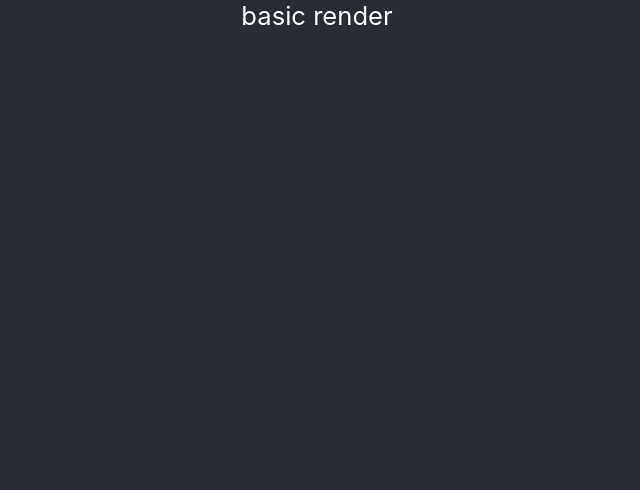
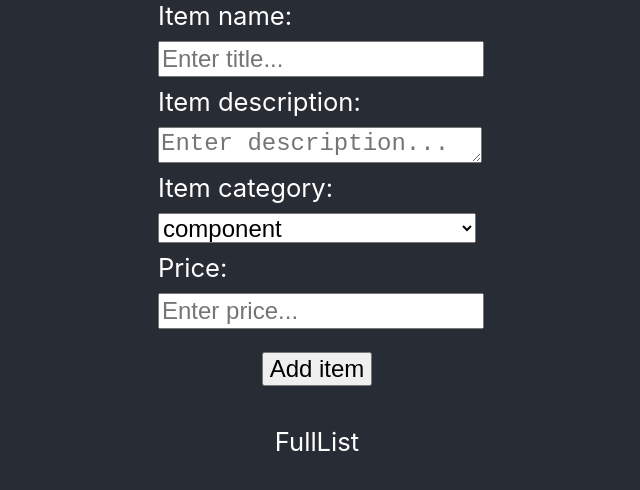
Before and after one commit to olaftarlowski/mdb-task, a React (Create React App) app: page / in a window 1280 px wide. Shown: the top 490 px of the page, without its empty margins (323-963 px from the left). Built offline with nearby package versions, Linux system fonts and the light colour scheme.

Commit message:
basic form collecting data created, state lifted up to control component

```diff
--- a/package.json
+++ b/package.json
@@ -10,6 +10,7 @@
     "react-dom": "^18.0.0",
     "react-scripts": "5.0.0",
     "styled-components": "^5.3.5",
+    "uuid": "^8.3.2",
     "web-vitals": "^2.1.4"
   },
   "scripts": {
--- a/src/App.js
+++ b/src/App.js
@@ -1,4 +1,7 @@
+import { useState } from "react";
 import styled from "styled-components";
+import AddNewItem from "./components/AddNewItem/AddNewItem";
+import FullList from "./components/FullList/FullList";
 
 const InitialWrapper = styled.div`
   text-align: center;
@@ -12,7 +15,21 @@ const InitialWrapper = styled.div`
 `;
 
 const App = () => {
-  return <InitialWrapper>basic render</InitialWrapper>;
+  const [fullList, setFullList] = useState([]);
+  console.log(fullList);
+
+  const addNewListItemHandler = (props) => {
+    setFullList((prevState) => {
+      return [...prevState, props];
+    });
+  };
+
+  return (
+    <InitialWrapper>
+      <AddNewItem dataList={fullList} addNewItem={addNewListItemHandler} />
+      <FullList />
+    </InitialWrapper>
+  );
 };
 
 export default App;
--- /dev/null
+++ b/src/components/AddNewItem/AddNewItem.js
@@ -0,0 +1,109 @@
+import { useState } from "react";
+import { v4 as uuid } from "uuid";
+import styled from "styled-components";
+
+const FormWrap = styled.form`
+  height: 400px;
+  display: flex;
+  flex-direction: column;
+  justify-content: space-between;
+  align-items: flex-start;
+
+  input,
+  select,
+  textarea {
+    width: 100%;
+    height: 30px;
+    font-size: 24px;
+  }
+
+  button {
+    margin: 14px auto;
+    font-size: 24px;
+  }
+`;
+
+const AddNewItem = (props) => {
+  const [title, setTitle] = useState("");
+  const [description, setDescription] = useState("");
+  const [category, setCategory] = useState("component");
+  const [price, setPrice] = useState(0);
+  const [symbolsArr] = useState(["e", "E", "+", "-"]);
+
+  const [
+    categoriesList,
+    //  setCategoriesList
+  ] = useState(["all", "component", "software", "device", "other"]);
+
+  const submitHandler = (e) => {
+    e.preventDefault();
+    // if (price <= 0) {
+    //     console.log('is price 0 ?');
+    //     return;
+    // }
+    const newListItem = {
+      id: uuid(),
+      name: title,
+      desc: description,
+      category: category,
+      price: price,
+    };
+    props.addNewItem(newListItem);
+  };
+
+  const resetInput = (e) => {
+    if (price === 0) {
+      e.target.value = "";
+    }
+  };
+
+  return (
+    <FormWrap onSubmit={submitHandler}>
+      <label htmlFor="title">Item name:</label>
+      <input
+        placeholder="Enter title..."
+        id="title"
+        type="text"
+        required
+        value={title}
+        onChange={(e) => setTitle(e.target.value)}
+      />
+      <label htmlFor="description">Item description:</label>
+      <textarea
+        placeholder="Enter description..."
+        id="description"
+        required
+        value={description}
+        onChange={(e) => setDescription(e.target.value)}
+      />
+      <label htmlFor="category">Item category:</label>
+      <select
+        id="category"
+        value={category}
+        onChange={(e) => setCategory(e.target.value)}
+      >
+        {categoriesList.slice(1).map((option, index) => (
+          <option key={index} value={option}>
+            {option}
+          </option>
+        ))}
+      </select>
+      <label htmlFor="price">Price:</label>
+      <input
+        placeholder="Enter price..."
+        autoComplete="off"
+        type="number"
+        name="price"
+        id="price"
+        step="0.01"
+        onChange={(e) => setPrice(+e.target.value)}
+        onKeyDown={(e) => symbolsArr.includes(e.key) && e.preventDefault()}
+        onFocus={(e) => resetInput(e)}
+        // value={price}
+      />
+      <button type="submit">Add item</button>
+    </FormWrap>
+  );
+};
+
+export default AddNewItem;
--- /dev/null
+++ b/src/components/FullList/FullList.js
@@ -0,0 +1,5 @@
+const FullList = () => {
+    return <p>FullList</p>;
+  };
+
+  export default FullList;
```
Also changed, not shown: 1 other file (tests, documents, lock files or other folders).
